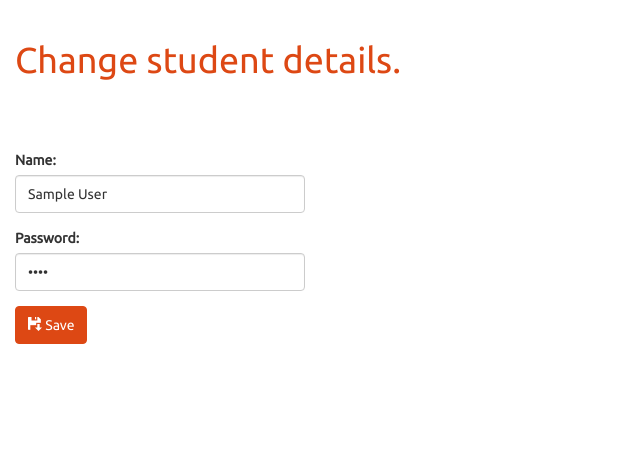
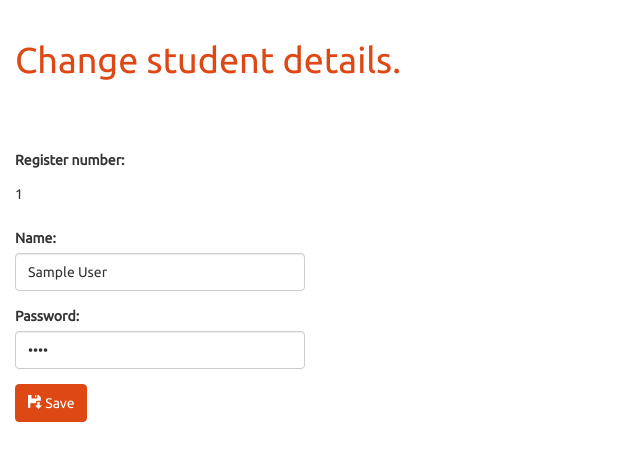
Before and after one commit to jysandy/aums, a Flask app: page /admin/student/1/ in a window 1280 px wide. Shown: the part 52-513 px from the top of the page, without its empty margins (0-640 px from the left). Run offline with Flask 2, Linux system fonts and the light colour scheme; the visitor is signed in with stand-in values (Sample User, id 1); data comes from the database, SQL or seed files in the repository; some libraries are stand-ins or nearby versions.

Commit message:
Display IDs in teacher and student details

```diff
--- a/templates/admin/update_student.html
+++ b/templates/admin/update_student.html
@@ -8,6 +8,13 @@
 
 <form action="{{ url_for('update_student_post') }}" method="post" role="form">
 	<input type="hidden" value="{{ student_info.rno }}" name="rno" >
+
+	<div class="form-group">
+		<label class="control-label">Register number:</label>
+		<div class="form-control-static">
+			{{ student_info.rno }}
+		</div>
+	</div>
 
 	<div class="form-group">
 		<label for="name">Name:</label>
```
Also changed, not shown: templates/admin/update_teacher.html (+7 -0 lines).
